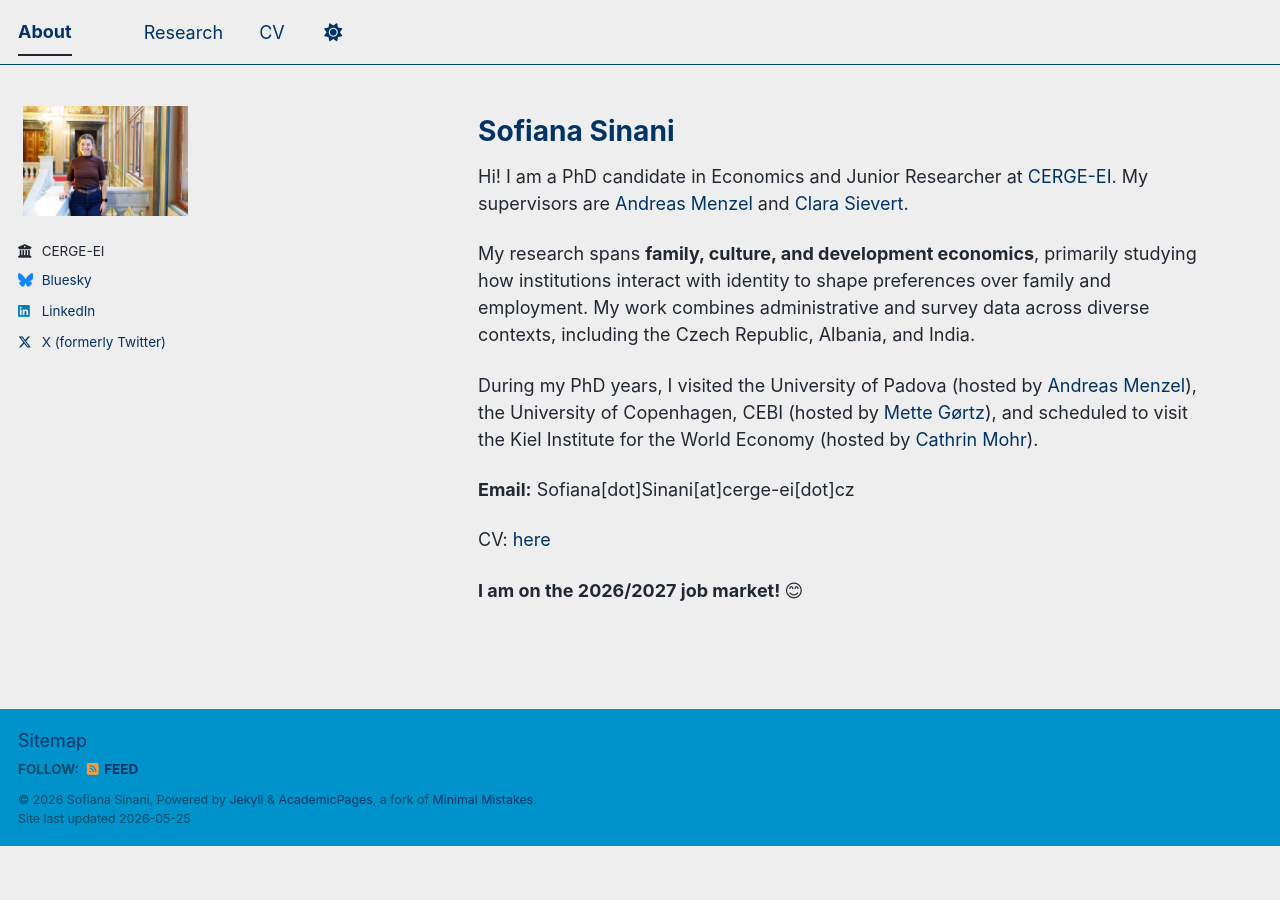
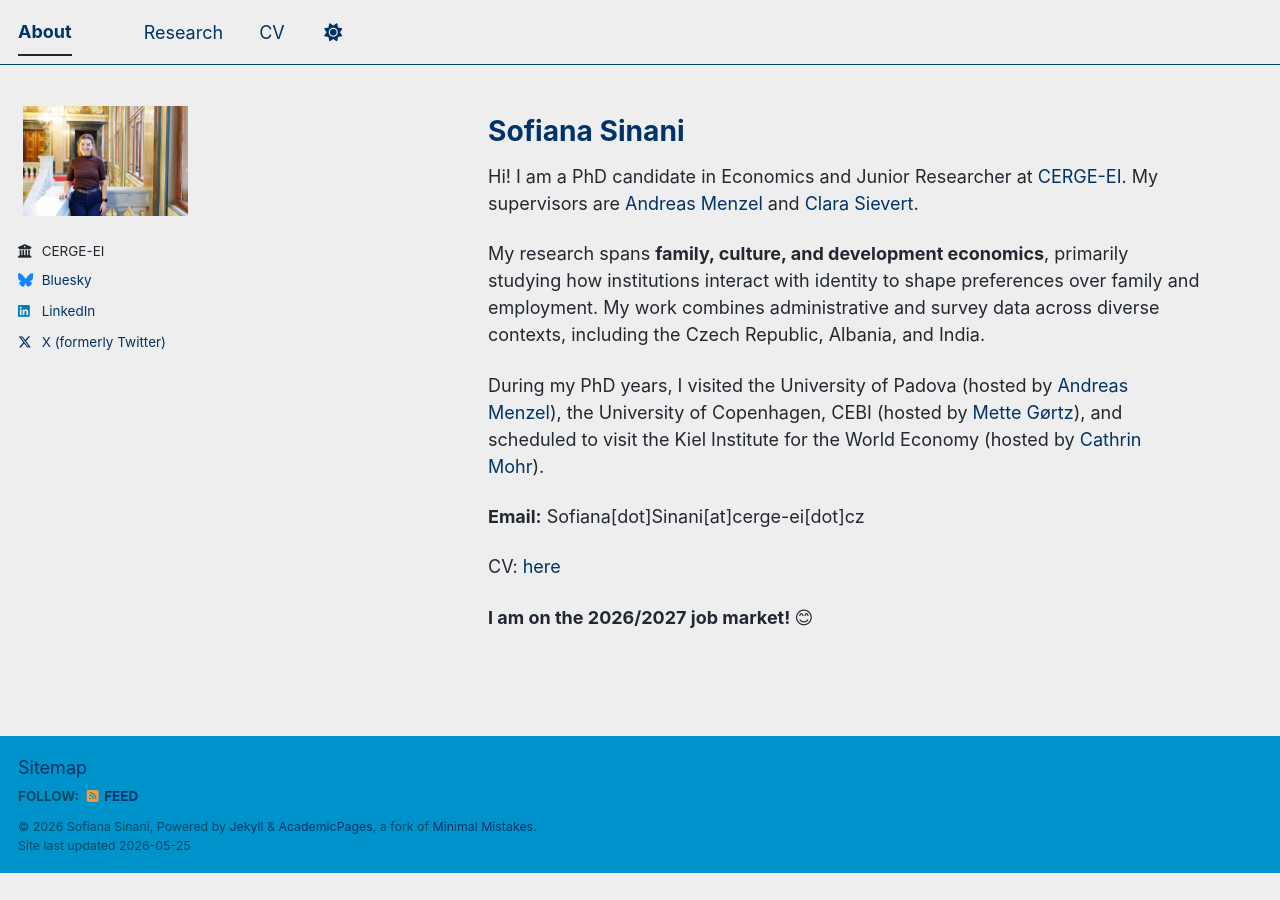
Before and after one commit to sofianasinani/sofianasinani.github.io, a Jekyll site: the page built from _pages/about.md, in a window 1280 px wide. Built offline with Jekyll 4.4.1, drawn with Linux system fonts in a browser that asks for light colours; a script bundle is joined from its source files by our own code; library files that are not in the unit come from our copies.

Commit message:
Adjust avatar width and page padding in main.scss
Updated avatar and page styles for better layout.

```diff
--- a/assets/css/main.scss
+++ b/assets/css/main.scss
@@ -34,7 +34,7 @@
 ;
 
 .author__avatar img {
-  width: 100% !important;
+  width: 370px !important;
   height: auto !important;
   object-fit: contain !important;
   border: none !important;
@@ -45,7 +45,7 @@
 }
 
 .author__avatar {
-  width: 100% !important;
+  width: 370px !important;
   height: auto !important;
 }
 
@@ -53,12 +53,13 @@
   .page {
     width: calc(100% - 420px) !important;
     float: right !important;
-    padding-left: 40px !important;
+    padding-left: 50px !important;
     padding-right: 80px !important;
     margin-right: 0 !important;
   }
 
    .archive {
+   padding-left: 50px !important;
     padding-right: 80px !important;
   }
 
```
